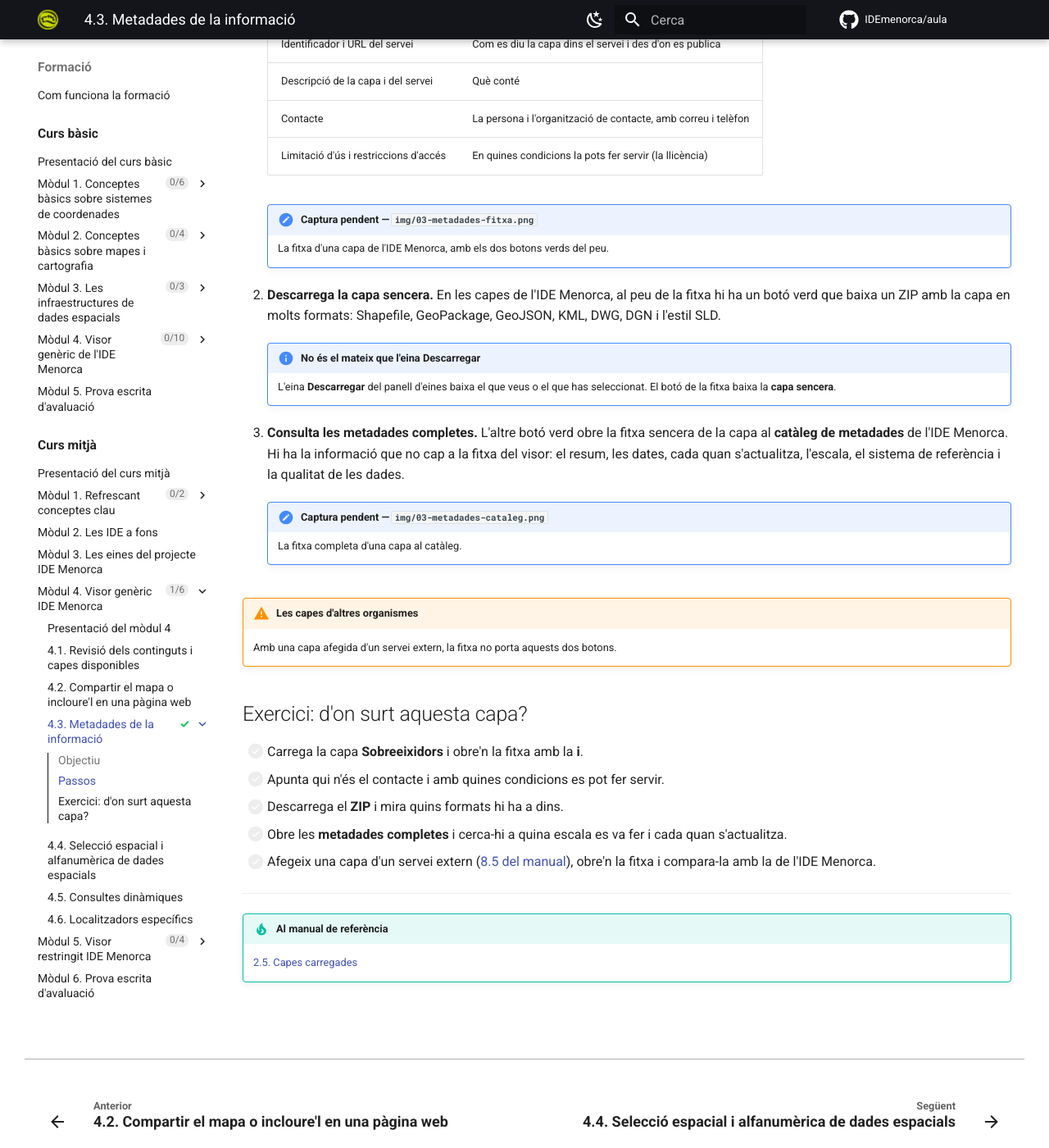
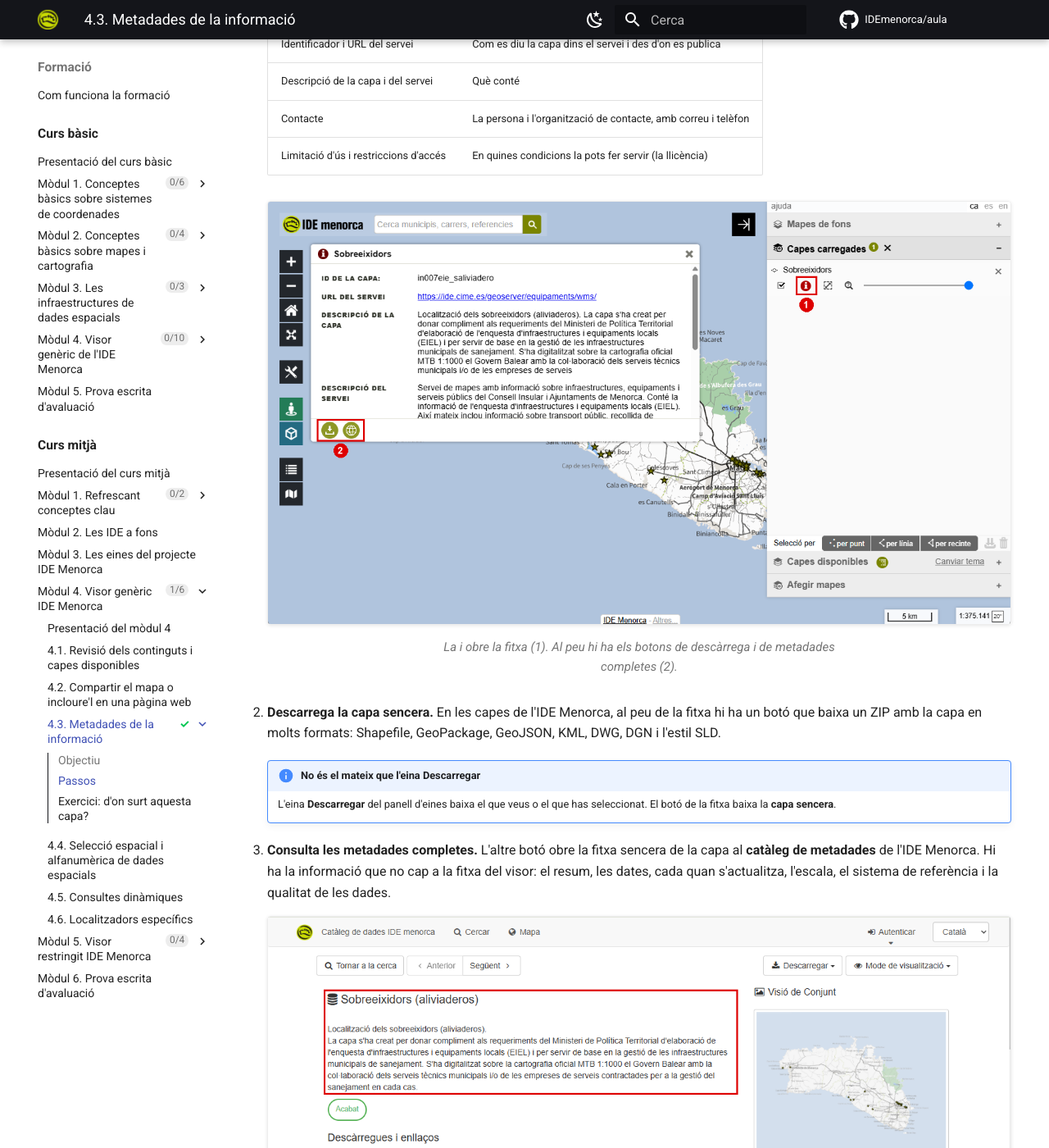
Before and after one commit to IDEmenorca/aula, an MkDocs documentation site: the page built from docs/formacio/mig/modul-4-visor-generic/03-metadades.md, in a window 1280 px wide and 1400 px high, scrolled down 485 px. Shown: the whole window at 82% size. Built offline with MkDocs 1.6.1 and Material for MkDocs 9.7.7, drawn with Linux system fonts in a browser that asks for light colours; comment, search, counter and statistics services are not loaded; some of the changed text lies outside the part shown.

Commit message:
Curs mitja 4.3: captures de la fitxa i del cataleg
- Captura de la fitxa de Sobreeixidors amb la i i els dos botons ressaltats.
- Captura de la fitxa al cataleg de metadades, en catala.
- Els botons de la fitxa ja no es descriuen com a verds.

Co-Authored-By: Claude Opus 5.5 <noreply@anthropic.com>

```diff
--- a/docs/formacio/mig/modul-4-visor-generic/03-metadades.md
+++ b/docs/formacio/mig/modul-4-visor-generic/03-metadades.md
@@ -18,24 +18,28 @@ descarregar-la sencera.
     | Contacte | La persona i l'organització de contacte, amb correu i telèfon |
     | Limitació d'ús i restriccions d'accés | En quines condicions la pots fer servir (la llicència) |
 
-    !!! note "Captura pendent — `img/03-metadades-fitxa.png`"
-        La fitxa d'una capa de l'IDE Menorca, amb els dos botons verds del peu.
+    <figure markdown>
+      ![La fitxa de la capa Sobreeixidors oberta damunt el mapa, amb l'identificador, l'URL del servei i les descripcions; ressaltats, la i de la capa al panell de capes carregades (1) i els dos botons del peu de la fitxa (2)](img/03-metadades-fitxa.png){ .captura }
+      <figcaption>La i obre la fitxa (1). Al peu hi ha els botons de descàrrega i de metadades completes (2).</figcaption>
+    </figure>
 
 2. **Descarrega la capa sencera.** En les capes de l'IDE Menorca, al peu de la
-   fitxa hi ha un botó verd que baixa un ZIP amb la capa en molts formats:
+   fitxa hi ha un botó que baixa un ZIP amb la capa en molts formats:
    Shapefile, GeoPackage, GeoJSON, KML, DWG, DGN i l'estil SLD.
 
     !!! info "No és el mateix que l'eina Descarregar"
         L'eina **Descarregar** del panell d'eines baixa el que veus o el que has
         seleccionat. El botó de la fitxa baixa la **capa sencera**.
 
-3. **Consulta les metadades completes.** L'altre botó verd obre la fitxa
+3. **Consulta les metadades completes.** L'altre botó obre la fitxa
    sencera de la capa al **catàleg de metadades** de l'IDE Menorca. Hi ha la
    informació que no cap a la fitxa del visor: el resum, les dates, cada quan
    s'actualitza, l'escala, el sistema de referència i la qualitat de les dades.
 
-    !!! note "Captura pendent — `img/03-metadades-cataleg.png`"
-        La fitxa completa d'una capa al catàleg.
+    <figure markdown>
+      ![La fitxa de Sobreeixidors (aliviaderos) al Catàleg de dades IDE Menorca, amb el títol i el resum ressaltats, l'estat «Acabat» i l'apartat de descàrregues i enllaços](img/03-metadades-cataleg.png){ .captura }
+      <figcaption>La mateixa capa al catàleg de metadades.</figcaption>
+    </figure>
 
 !!! warning "Les capes d'altres organismes"
     Amb una capa afegida d'un servei extern, la fitxa no porta aquests dos
```
Also changed, not shown: docs/formacio/mig/modul-4-visor-generic/img/03-metadades-cataleg.png (added), docs/formacio/mig/modul-4-visor-generic/img/03-metadades-fitxa.png (added).
